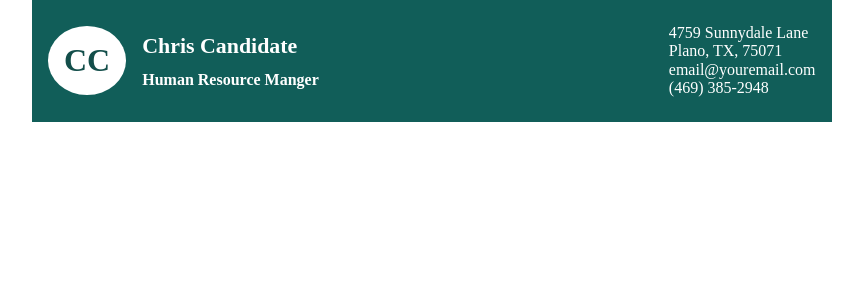
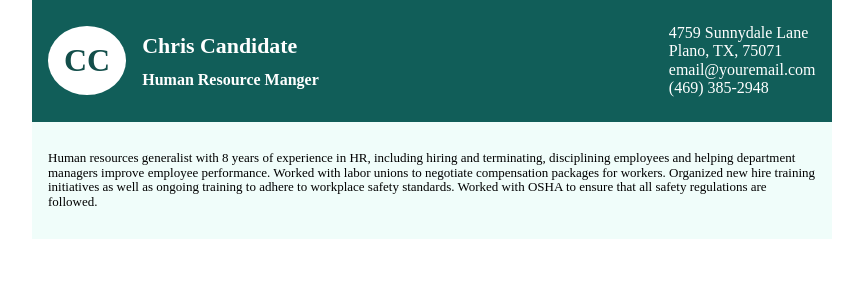
Before and after one commit to Vitholu/cv-application, a React (Create React App) app: page / in a window 1280 px wide. Shown: the top 300 px of the page, without its empty margins (208-1071 px from the left). Built offline with nearby package versions, Linux system fonts and the light colour scheme.

Commit message:
Add description section

```diff
--- a/src/components/Header.jsx
+++ b/src/components/Header.jsx
@@ -21,6 +21,11 @@ export class Header extends Component {
         address: false,
         three: false,
         textC: "",
+      },
+      fourth: {
+        description: false,
+        four: false,
+        textD: "",
       },
       value: ''
 		};
@@ -46,6 +51,10 @@ export class Header extends Component {
         this.setState({ textC: event.target.value });
         break;
 
+      case '4':
+        this.setState({ textD: event.target.value });
+        break;
+
 
 			default:
 				break;
@@ -53,7 +62,6 @@ export class Header extends Component {
 	}
 
 	handleSubmit(event) {
-		alert('A name was submitted: ' + this.state.value);
 		this.setState({ name: false });
     this.setState({ one: false });
 
@@ -64,6 +72,9 @@ export class Header extends Component {
 
     this.setState({ address: false });
     this.setState({ three: false });
+
+    this.setState({ description: false })
+    this.setState({ four: false })
 
 		event.preventDefault();
 	}
@@ -84,6 +95,11 @@ export class Header extends Component {
       case '3':
         this.setState({ address: true })
         this.setState({ three: true })
+      break;
+
+      case '4':
+        this.setState({ description: true })
+        this.setState({ four: true })
       break;
 
 			default:
@@ -122,6 +138,16 @@ export class Header extends Component {
               onChange={this.handleChange}
             />
           </label>)
+
+        case "4":
+          return (<label>
+            <input
+              className={key}
+              type='text'
+              textA={this.state.value}
+              onChange={this.handleChange}
+            />
+          </label>)
         default:
           break;
       }
@@ -139,6 +165,9 @@ export class Header extends Component {
       case "3":
         return <p className='3'>{this.state.textC || "4759 Sunnydale Lane \n Plano, TX, 75071 \n email@youremail.com \n (469) 385-2948" }</p>;
 
+      case "4":
+        return <p className='4'>{this.state.textD || "Human resources generalist with 8 years of experience in HR, including hiring and terminating, disciplining employees and helping department managers improve employee performance. Worked with labor unions to negotiate compensation packages for workers. Organized new hire training initiatives as well as ongoing training to adhere to workplace safety standards. Worked with OSHA to ensure that all safety regulations are followed." }</p>;
+
       default:
         break;
     }
@@ -147,6 +176,7 @@ export class Header extends Component {
 	render() {
 
 		return (
+      <>
       <div className='header'>
             <div className='header-left'>
               <h1>CC</h1>
@@ -164,13 +194,23 @@ export class Header extends Component {
               </div>
             </div>
             <div className='header-right'>
-            <form onSubmit={this.handleSubmit}>
+          <form onSubmit={this.handleSubmit}>
                 <p className='3' onClick={this.toggleActive}>
                   {this.state.address ? this.TextInput("3") : this._NameContent("3")}
                 </p>
           </form>
             </div>
-          </div>
+      </div>
+
+
+      <div className="bg-color-desc">
+          <form onSubmit={this.handleSubmit}>
+                <p className='4 description' onClick={this.toggleActive}>
+                  {this.state.description ? this.TextInput("4") : this._NameContent("4")}
+                </p>
+          </form>
+      </div>
+      </>
 		);
 	}
 }
--- a/src/styles/header.css
+++ b/src/styles/header.css
@@ -36,3 +36,19 @@
   flex: 1;
   padding: .5rem 1rem;
 }
+
+
+/* Description */
+
+.bg-color-desc {
+  min-height: 5rem;
+  background-color: var(--teal-one);
+  display: flex;
+  flex-wrap: wrap;
+  justify-content: center;
+  padding: 1rem;
+}
+
+.description {
+  font-size: 13px;
+}
```
